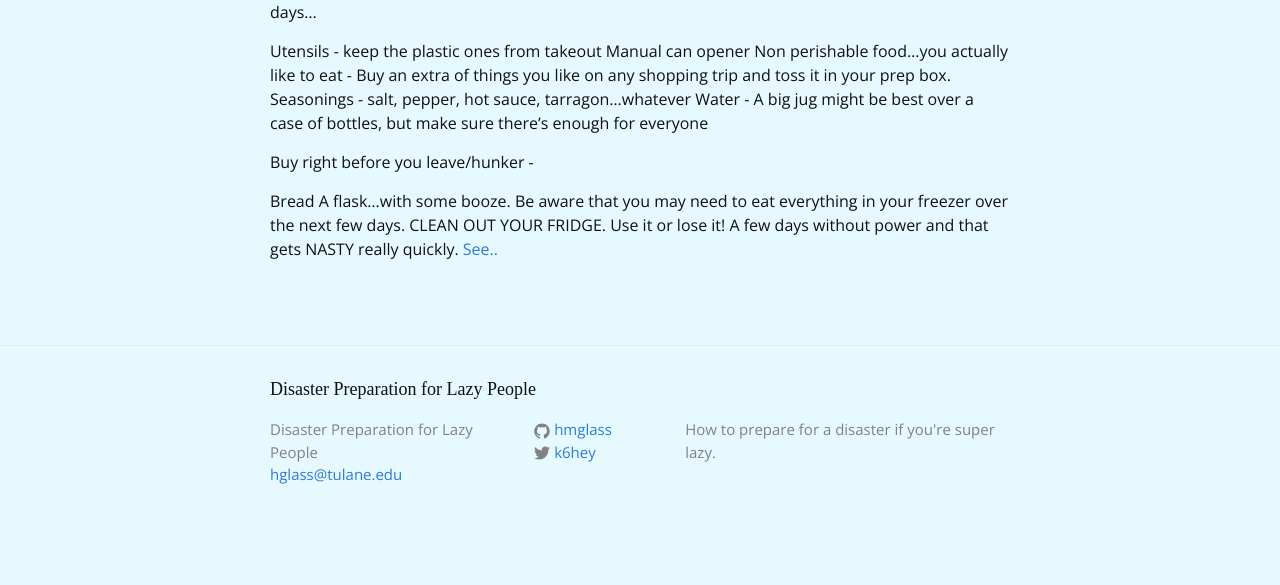
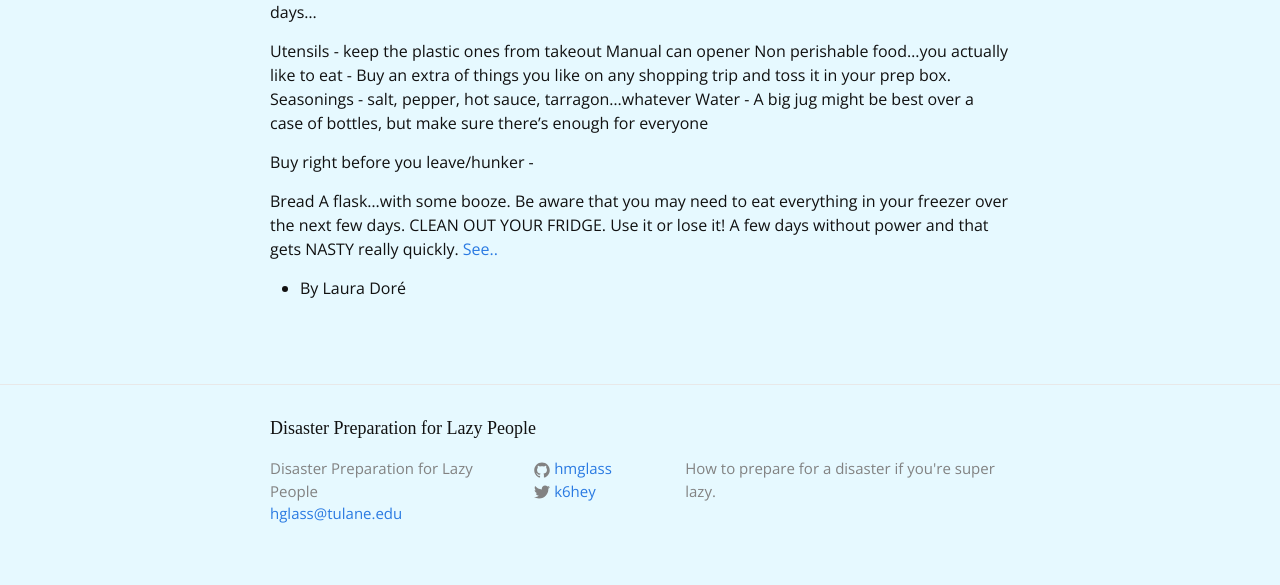
Before and after one commit to BarCamp-Disaster-Prep/BarCamp-Disaster-Prep.github.io, a Jekyll site: the page built from _posts/2016-07-17-hunker-bunker.markdown, in a window 1280 px wide. Shown: the part 650-1235 px from the top of the page. Built offline with Jekyll 4.4.1, drawn with Linux system fonts in a browser that asks for light colours; some web fonts are replaced; before the commit the page ends 1196 px from its top, so only the background shows below that.

Commit message:
Credit Laura for hunker bunker

```diff
--- a/_posts/2016-07-17-hunker-bunker.markdown
+++ b/_posts/2016-07-17-hunker-bunker.markdown
@@ -28,4 +28,7 @@ Buy right before you leave/hunker -
 Bread
 A flask…with some booze.
 Be aware that you may need to eat everything in your freezer over the next few days.
-CLEAN OUT YOUR FRIDGE. Use it or lose it! A few days without power and that gets NASTY really quickly. [See..](https://en.wikipedia.org/wiki/Katrina_refrigerator)
+CLEAN OUT YOUR FRIDGE. Use it or lose it! A few days without power and that gets NASTY really quickly.
+[See..](https://en.wikipedia.org/wiki/Katrina_refrigerator)
+
+- By Laura Dor&eacute;
```
